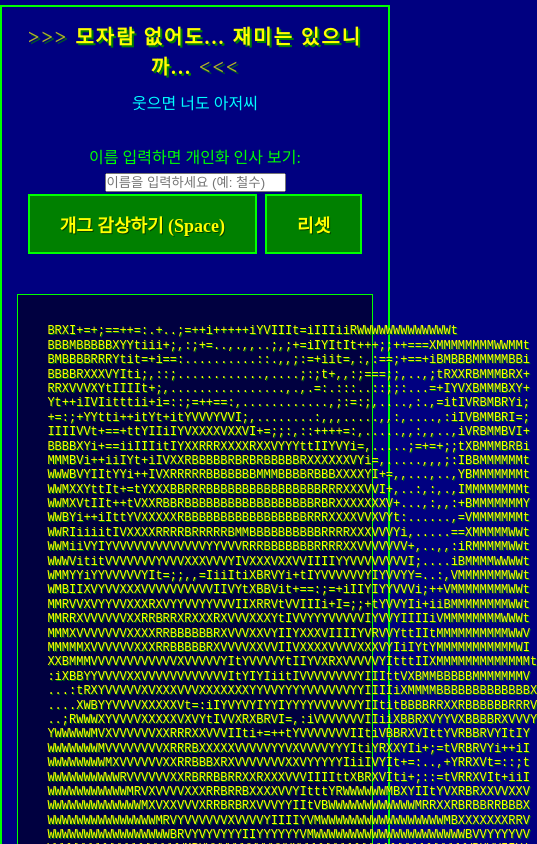
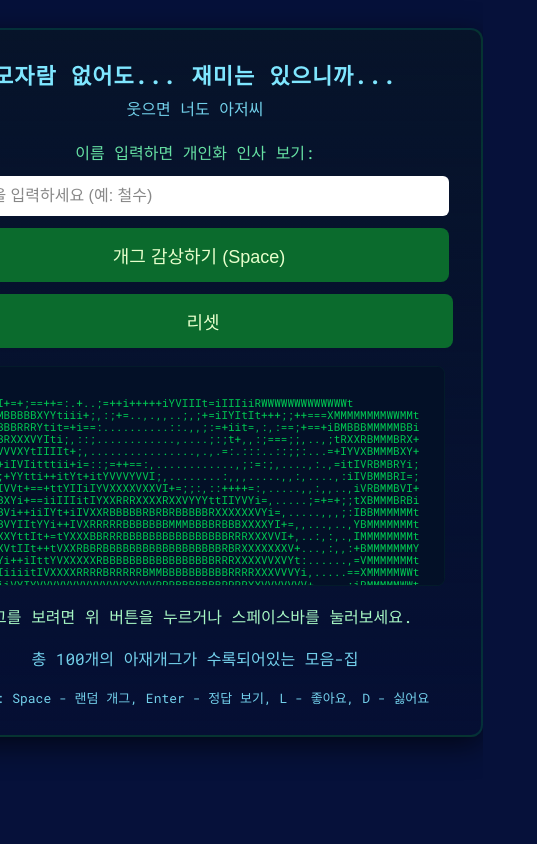
Before and after one commit to MinKyeongHyeon/Aje, a React (Vite) app in the folder React/: page / in a window 390 px wide. Shown: the top 844 px of the page, 537 px wide, since content can reach past the window. Built offline with nearby package versions, Linux system fonts and the light colour scheme.

Commit message:
style: 앱 스타일 정리 - 레트로 모던 가독성 향상

```diff
--- a/React/src/App.css
+++ b/React/src/App.css
@@ -1,285 +1,79 @@
-/* 80s MS-DOS Style CSS for Korean Dad Joke App */
-@import url("https://fonts.googleapis.com/css2?family=Noto+Serif+KR:wght@400;700&display=swap");
+/* 전체 스타일을 깔끔하고 가독성 좋은 레트로-모던으로 정리 */
+@import url("https://fonts.googleapis.com/css2?family=Noto+Serif+KR:wght@400;700&family=Roboto+Mono:wght@400;700&display=swap");
 
-/* Global reset and base settings */
-* {
-  margin: 0;
-  padding: 0;
-  box-sizing: border-box;
+*{box-sizing:border-box;margin:0;padding:0}
+:root{
+  --bg:#06113a; /* 진한 네이비 */
+  --panel:#07142a; /* 패널 배경 */
+  --accent:#00c853; /* 선명한 그린 */
+  --muted:#66e0a3;
+  --text:#e7ffcc; /* 연한 노란-레몬 */
+  --sub:#7fe6ff;
+  --card:#031027;
+  --button-bg:#0b6b2d;
 }
 
-:root {
-  font-family: "Noto Serif KR", "Times New Roman", serif;
-  line-height: 1.5;
-  font-weight: 400;
-  background-color: #000080;
-  color: #00ff00;
+html,body,#root{height:100%}
+body{
+  font-family: 'Noto Serif KR','Roboto Mono',serif;
+  background:var(--bg);
+  color:var(--text);
+  -webkit-font-smoothing:antialiased;
+  -moz-osx-font-smoothing:grayscale;
+  display:flex;align-items:flex-start;justify-content:center;padding:28px;
 }
 
-html {
-  background-color: #000080;
+.app-container{
+  width:100%;max-width:980px;background:linear-gradient(180deg,var(--panel),rgba(0,0,0,0.1));
+  border-radius:12px;padding:28px 36px;border:2px solid rgba(0,200,83,0.18);box-shadow:0 8px 30px rgba(0,0,0,0.6);
 }
 
-body {
-  background-color: #000080;
-  color: #00ff00;
-  font-family: "Noto Serif KR", "Times New Roman", serif;
-  margin: 0;
-  padding: 0;
-  min-height: 100vh;
-  overflow-x: hidden;
-  display: flex;
-  justify-content: center;
-  align-items: center;
+.app-title{font-size:34px;color:var(--sub);text-align:center;margin-bottom:6px;font-weight:700;letter-spacing:1px}
+.app-subtitle{color:var(--sub);text-align:center;margin-bottom:20px;opacity:0.9}
+
+.controls-row{display:flex;flex-wrap:wrap;gap:12px;align-items:center;justify-content:center;margin:18px 0}
+.name-label{color:var(--muted);margin-right:8px}
+.name-input{padding:10px 12px;border-radius:6px;border:1px solid rgba(255,255,255,0.06);background:#fff;color:#111;font-size:16px;min-width:220px}
+.name-input::placeholder{color:#888}
+
+.random-button{padding:14px 28px;font-size:18px;background:var(--button-bg);color:var(--text);border:none;border-radius:8px;cursor:pointer;transition:transform .12s ease,box-shadow .12s ease}
+.random-button:hover{transform:translateY(-2px);box-shadow:0 8px 20px rgba(0,200,83,0.14)}
+.random-button:disabled{opacity:0.6;cursor:not-allowed;transform:none}
+
+.greeting{color:var(--muted);text-align:center;margin:14px 0;font-size:18px}
+.hint{color:#a7f7c4;text-align:center;margin:18px 0}
+.keyboard-hint{color:rgba(127,230,255,0.9);text-align:center;margin-top:18px;font-size:13px}
+
+/* ASCII art */
+.smile-guy{font-family:'Roboto Mono',monospace;background:var(--card);padding:18px;border-radius:8px;border:1px solid rgba(0,200,83,0.06);color:var(--accent);font-size:12px;line-height:1.1;overflow:auto;max-height:320px}
+.smile-guy.hovered{box-shadow:0 8px 40px rgba(0,200,83,0.08);transform:translateY(-4px);transition:transform .18s ease,box-shadow .18s ease}
+
+.joke-container{margin:22px 0;padding:18px;background:linear-gradient(180deg,rgba(255,255,255,0.02),transparent);border-radius:8px;border:1px solid rgba(0,200,83,0.04)}
+.question{font-size:20px;color:var(--sub);margin-bottom:12px}
+.answer-container{background:rgba(0,200,83,0.06);padding:12px;border-radius:6px;color:var(--text)}
+.answer{font-weight:700;color:var(--text)}
+
+.answer-button{padding:10px 18px;background:#6a2f6a;border-radius:8px;border:none;color:var(--text);cursor:pointer}
+.answer-button:hover{opacity:0.95}
+
+.vote-row{display:flex;gap:12px;justify-content:center;margin-top:12px}
+.vote-button{padding:8px 14px;border-radius:8px;border:1px solid rgba(0,200,83,0.08);background:transparent;color:var(--text);cursor:pointer}
+.vote-button:disabled{opacity:0.55;cursor:not-allowed}
+.vote-button.like{background:linear-gradient(180deg,rgba(0,200,83,0.06),transparent)}
+.vote-button.dislike{background:linear-gradient(180deg,rgba(200,30,30,0.03),transparent)}
+
+.joke-count{margin-top:18px;color:rgba(127,230,255,0.9);text-align:center}
+
+.notice{margin:12px auto;padding:10px 14px;background:#09382a;color:var(--muted);border-radius:8px;border:1px solid rgba(0,200,83,0.08);max-width:720px;text-align:center}
+
+/* focus styles for accessibility */
+.name-input:focus,.random-button:focus,.answer-button:focus,.vote-button:focus{outline:3px solid rgba(0,200,83,0.12);outline-offset:3px}
+
+/* responsive */
+@media (max-width:720px){
+  .controls-row{flex-direction:column}
+  .random-button{width:100%}
+  .name-input{width:100%;min-width:0}
+  .smile-guy{max-height:220px;font-size:11px}
+  .app-title{font-size:22px}
 }
-
-#root {
-  width: 100%;
-  min-height: 100vh;
-  display: flex;
-  justify-content: center;
-  align-items: center;
-}
-
-.app-container {
-  background-color: #000080;
-  color: #00ff00;
-  text-align: center;
-  padding: 20px;
-  min-height: 100vh;
-  font-family: "Noto Serif KR", "Times New Roman", serif;
-  border: 2px solid #00ff00;
-  margin: 10px;
-  max-width: 800px;
-  width: 100%;
-}
-
-.app-title {
-  color: #ffff00;
-  font-size: 24px;
-  font-weight: bold;
-  margin-bottom: 10px;
-  text-shadow: 2px 2px 0px #008000;
-  font-family: "Noto Serif KR", "Times New Roman", serif;
-  letter-spacing: 2px;
-}
-
-.app-subtitle {
-  color: #00ffff;
-  margin-bottom: 30px;
-  font-size: 16px;
-  font-family: "Noto Serif KR", "Times New Roman", serif;
-}
-
-.smile-guy {
-  color: #ffff00;
-  font-family: "Courier New", monospace;
-  font-size: 14px;
-  line-height: 1.2;
-  margin: 20px 0;
-  text-shadow: 1px 1px 0px #008000;
-  white-space: pre;
-  background-color: #000040;
-  padding: 15px;
-  border: 1px solid #00ff00;
-  border-radius: 0;
-}
-
-.random-button {
-  padding: 15px 30px;
-  font-size: 18px;
-  background-color: #008000;
-  color: #ffff00;
-  border: 2px solid #00ff00;
-  border-radius: 0;
-  cursor: pointer;
-  margin-bottom: 20px;
-  font-family: "Noto Serif KR", "Times New Roman", serif;
-  font-weight: bold;
-  text-shadow: 1px 1px 0px #004000;
-  transition: all 0.2s;
-}
-
-.random-button:hover {
-  background-color: #00a000;
-  color: #ffffff;
-  box-shadow: 0 0 10px #00ff00;
-}
-
-.random-button:active {
-  transform: translateY(2px);
-}
-
-.joke-container {
-  margin: 30px 0;
-  padding: 20px;
-  border: 1px solid #00ff00;
-  background-color: #000040;
-  border-radius: 0;
-}
-
-.joke-question {
-  font-size: 20px;
-  color: #00ffff;
-  margin-bottom: 20px;
-  font-family: "Noto Serif KR", "Times New Roman", serif;
-  line-height: 1.6;
-}
-
-.answer-section {
-  margin-top: 20px;
-}
-
-.show-answer-button {
-  padding: 10px 25px;
-  font-size: 16px;
-  background-color: #800080;
-  color: #ffff00;
-  border: 2px solid #ff00ff;
-  border-radius: 0;
-  cursor: pointer;
-  margin-bottom: 15px;
-  font-family: "Noto Serif KR", "Times New Roman", serif;
-  font-weight: bold;
-  text-shadow: 1px 1px 0px #400040;
-  transition: all 0.2s;
-}
-
-.show-answer-button:hover {
-  background-color: #a000a0;
-  box-shadow: 0 0 8px #ff00ff;
-}
-
-.answer-button {
-  padding: 10px 25px;
-  font-size: 16px;
-  background-color: #800080;
-  color: #ffff00;
-  border: 2px solid #ff00ff;
-  border-radius: 0;
-  cursor: pointer;
-  margin-bottom: 15px;
-  font-family: "Noto Serif KR", "Times New Roman", serif;
-  font-weight: bold;
-  text-shadow: 1px 1px 0px #400040;
-  transition: all 0.2s;
-}
-
-.answer-button:hover {
-  background-color: #a000a0;
-  box-shadow: 0 0 8px #ff00ff;
-}
-
-.joke-answer {
-  font-size: 18px;
-  color: #ffff00;
-  font-weight: bold;
-  margin-top: 15px;
-  padding: 15px;
-  background-color: #004000;
-  border: 1px solid #00ff00;
-  border-radius: 0;
-  font-family: "Noto Serif KR", "Times New Roman", serif;
-  text-shadow: 1px 1px 0px #002000;
-  line-height: 1.6;
-}
-
-.question {
-  font-size: 20px;
-  color: #00ffff;
-  margin-bottom: 20px;
-  font-family: "Noto Serif KR", "Times New Roman", serif;
-  line-height: 1.6;
-}
-
-.answer-container {
-  padding: 15px;
-  background-color: #004000;
-  border: 1px solid #00ff00;
-  border-radius: 0;
-  margin-top: 15px;
-}
-
-.answer {
-  font-size: 18px;
-  color: #ffff00;
-  font-weight: bold;
-  margin: 0;
-  font-family: "Noto Serif KR", "Times New Roman", serif;
-  text-shadow: 1px 1px 0px #002000;
-  line-height: 1.6;
-}
-
-.joke-count {
-  margin-top: 30px;
-  color: #00ffff;
-  font-family: "Noto Serif KR", "Times New Roman", serif;
-  font-size: 14px;
-}
-
-/* Retro blinking effect for title */
-@keyframes blink {
-  0%,
-  50% {
-    opacity: 1;
-  }
-  51%,
-  100% {
-    opacity: 0.7;
-  }
-}
-
-.app-title::before {
-  content: ">>> ";
-  animation: blink 1s infinite;
-}
-
-.app-title::after {
-  content: " <<<";
-  animation: blink 1s infinite;
-}
-
-/* Notice (간단한 토스트 스타일) */
-.notice {
-  margin: 12px auto;
-  padding: 10px 14px;
-  background: #003000;
-  color: #ffff66;
-  border: 1px solid #00ff00;
-  max-width: 600px;
-  border-radius: 4px;
-  text-align: center;
-}
-
-/* 포커스 시 입력 강조 */
-.name-input:focus,
-.random-button:focus,
-.answer-button:focus,
-.vote-button:focus {
-  outline: 2px dashed #00ff00;
-  outline-offset: 2px;
-}
-
-/* Mobile responsiveness */
-@media (max-width: 768px) {
-  .app-container {
-    margin: 5px;
-    padding: 15px;
-  }
-
-  .app-title {
-    font-size: 20px;
-  }
-
-  .joke-question {
-    font-size: 18px;
-  }
-
-  .joke-answer {
-    font-size: 16px;
-  }
-
-  .smile-guy {
-    font-size: 12px;
-  }
-}
```
